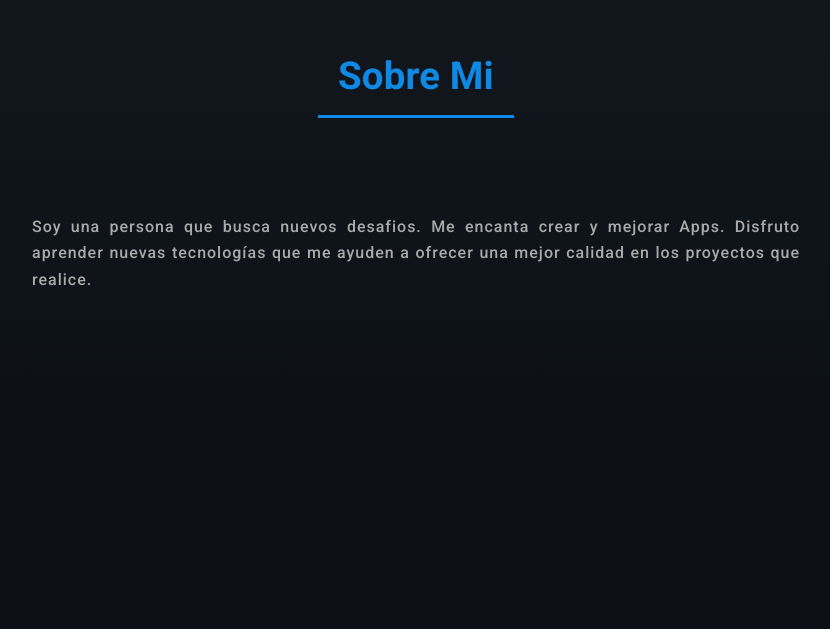
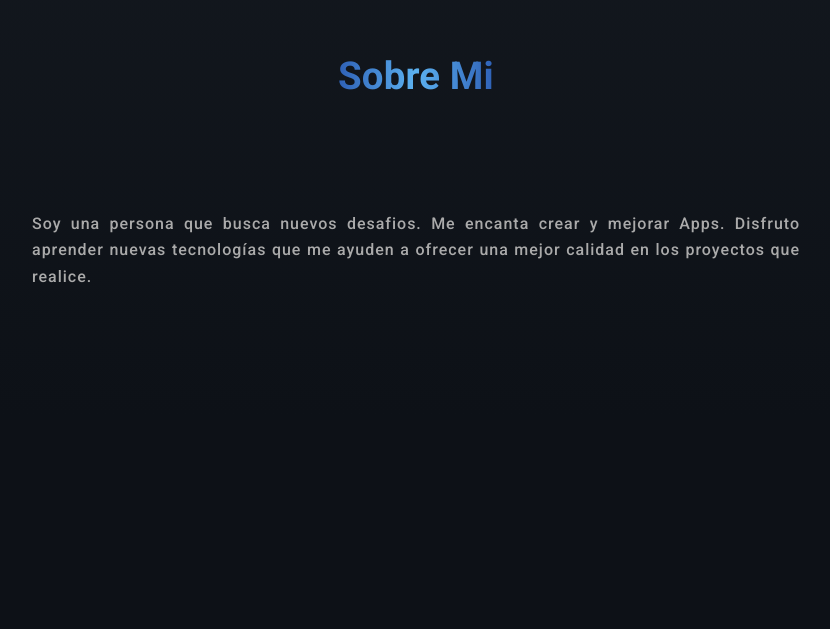
Before and after one commit to JAFleitas/my-portfolio, a Next.js app: page / in a window 1280 px wide. Shown: the part 1131-1760 px from the top of the page, without its empty margins (224-1054 px from the left). Built offline with nearby package versions, Linux system fonts and the light colour scheme.

Commit message:
modificando estilos de titulos

```diff
--- a/styles/globalStyledComponents.ts
+++ b/styles/globalStyledComponents.ts
@@ -11,8 +11,12 @@
   padding-bottom: 10px;
   padding-top: 80px;
   margin: 0;
-  border-bottom: 0.2rem solid #0f89e3;
+
   margin-bottom: 60px;
+  background: #ccc;
+  background: linear-gradient(90deg, #234ca7, #5cb2f1, #234ca7);
+  -webkit-text-fill-color: transparent;
+  -webkit-background-clip: text;
 
   @media ${MOBILE} {
     font-weight: 800;
```
